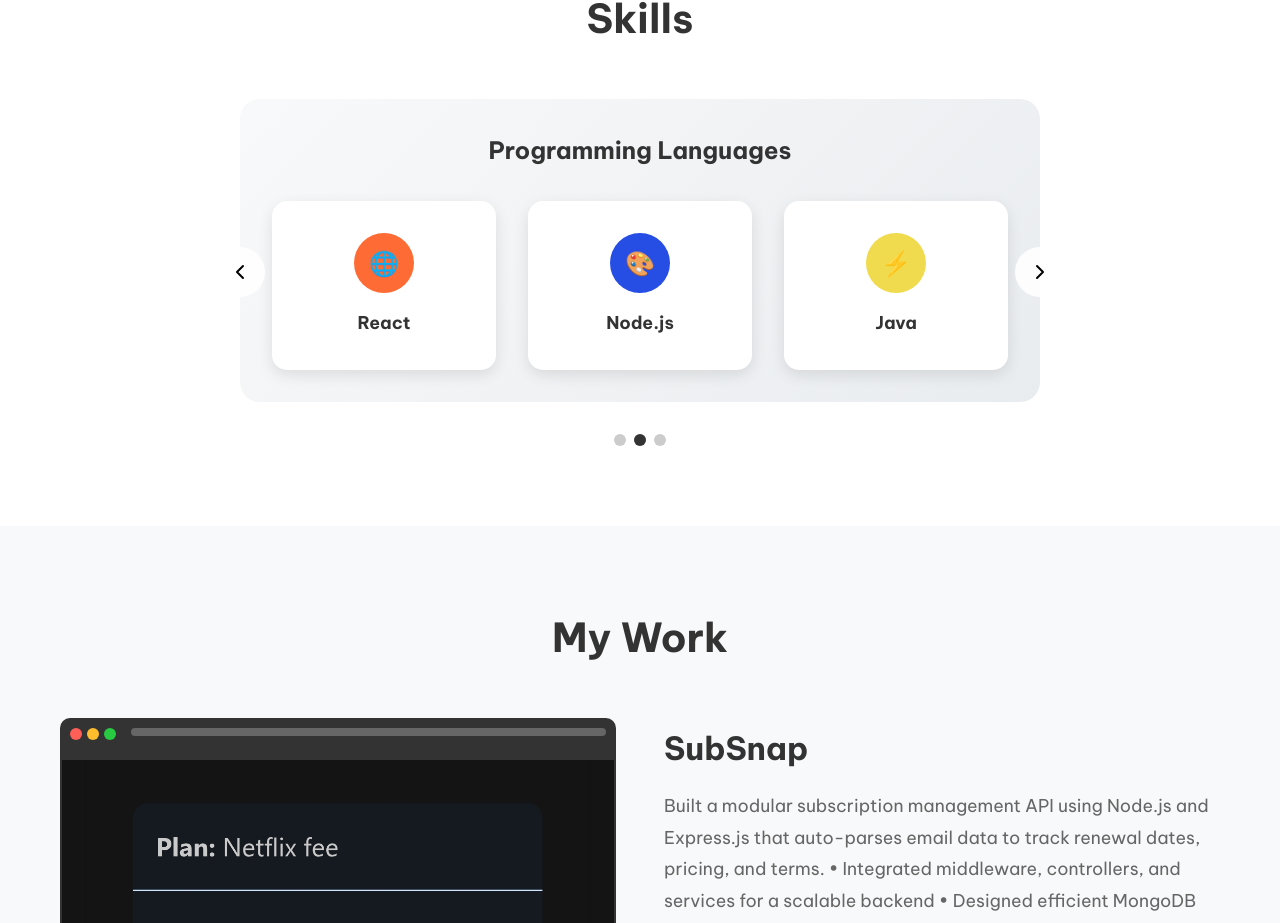
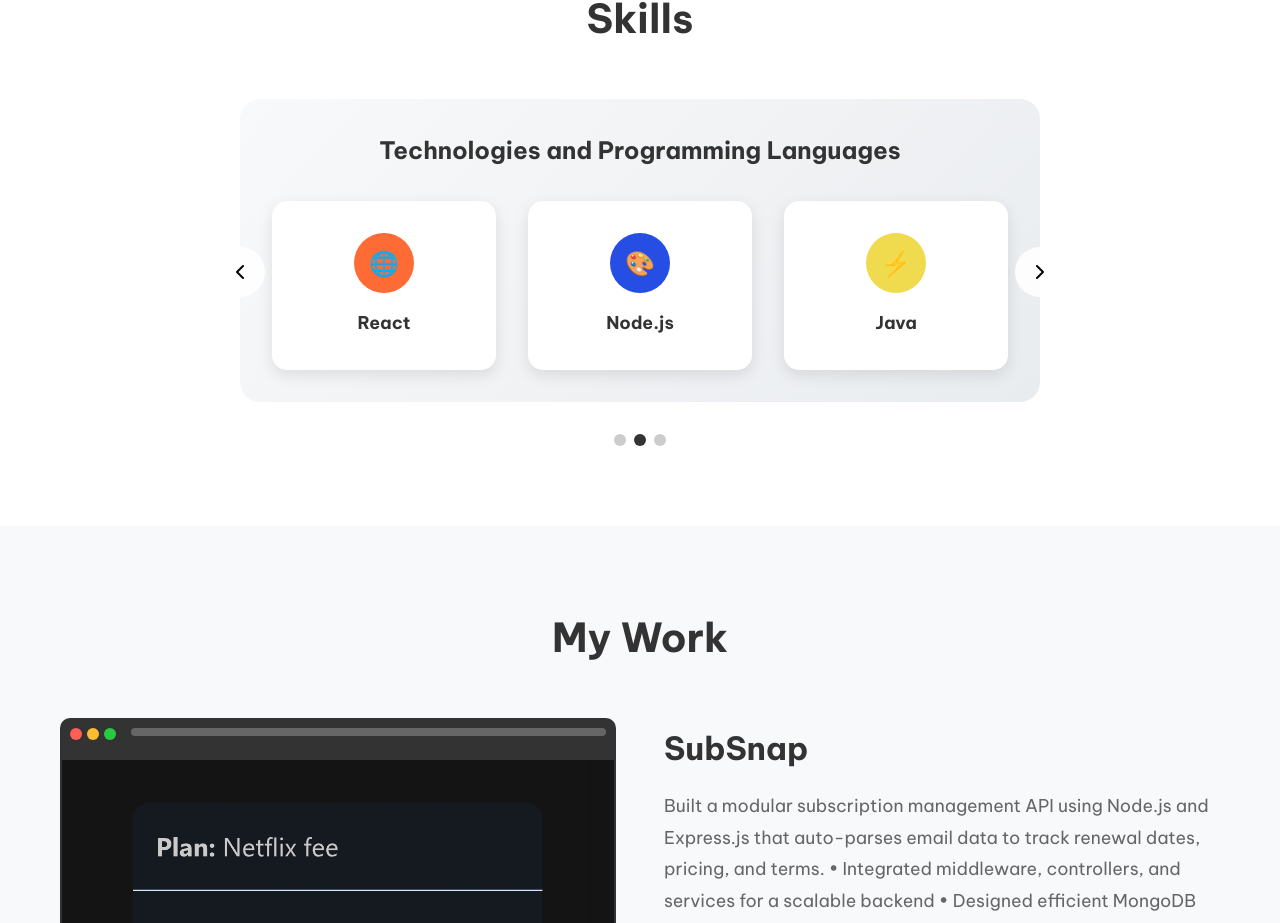
Before and after one commit to BudhijaUday/udaysite, a React (Vite) app in the folder my-app/: page / in a window 1280 px wide. Shown: the part 893-1816 px from the top of the page. Built offline with nearby package versions, Linux system fonts and the light colour scheme.

Commit message:
Update SkillsCarousel.jsx

```diff
--- a/my-app/src/components/SkillsCarousel.jsx
+++ b/my-app/src/components/SkillsCarousel.jsx
@@ -6,7 +6,7 @@ export default function SkillsCarousel() {
 
   const skillSets = [
     {
-      title: "Frontend Technologies",
+      title: "Technologies and Programming Languages",
       skills: [
         { name: "Python", icon: "💻", color: "#00599c" },
         { name: "C++", icon: "🔧", color: "#f34b7d" },
@@ -14,7 +14,7 @@ export default function SkillsCarousel() {
       ]
     },
     {
-      title: "Programming Languages",
+      title: "Technologies and Programming Languages",
       skills: [
         { name: "React", icon: "🌐", color: "#ff6b35" },
         { name: "Node.js", icon: "🎨", color: "#264de4" },
```
